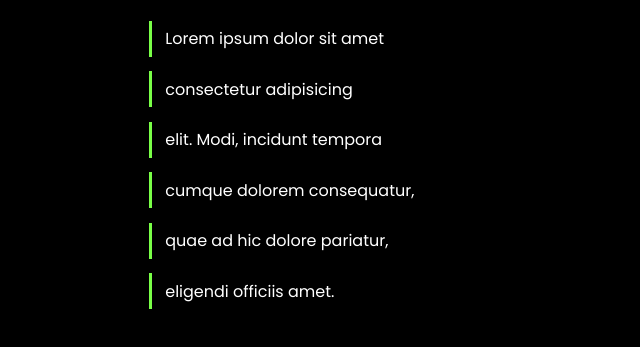
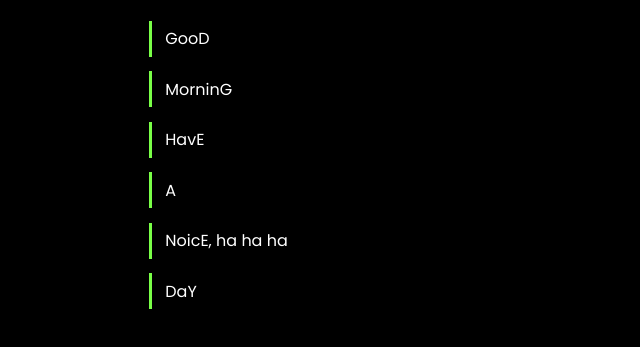
Before and after one commit to ayanjis/neonlest, a plain HTML site: page index.html in a window 1280 px wide. Shown: the part 275-622 px from the top of the page, without its empty margins (318-958 px from the left). Drawn offline with Linux system fonts and the light colour scheme.

Commit message:
2nd change

```diff
--- a/index.html
+++ b/index.html
@@ -25,22 +25,22 @@
 
       <div class="list">
         <div class="list-item">
-          <p>Lorem ipsum dolor sit amet</p>
+          <p>GooD</p>
         </div>
         <div class="list-item">
-          <p>consectetur adipisicing</p>
+          <p>MorninG</p>
         </div>
         <div class="list-item">
-          <p>elit. Modi, incidunt tempora</p>
+          <p>HavE</p>
         </div>
         <div class="list-item">
-          <p>cumque dolorem consequatur,</p>
+          <p>A</p>
         </div>
         <div class="list-item">
-          <p>quae ad hic dolore pariatur,</p>
+          <p>NoicE, ha ha ha</p>
         </div>
         <div class="list-item">
-          <p>eligendi officiis amet.</p>
+          <p>DaY</p>
         </div>
       </div>
 
```
